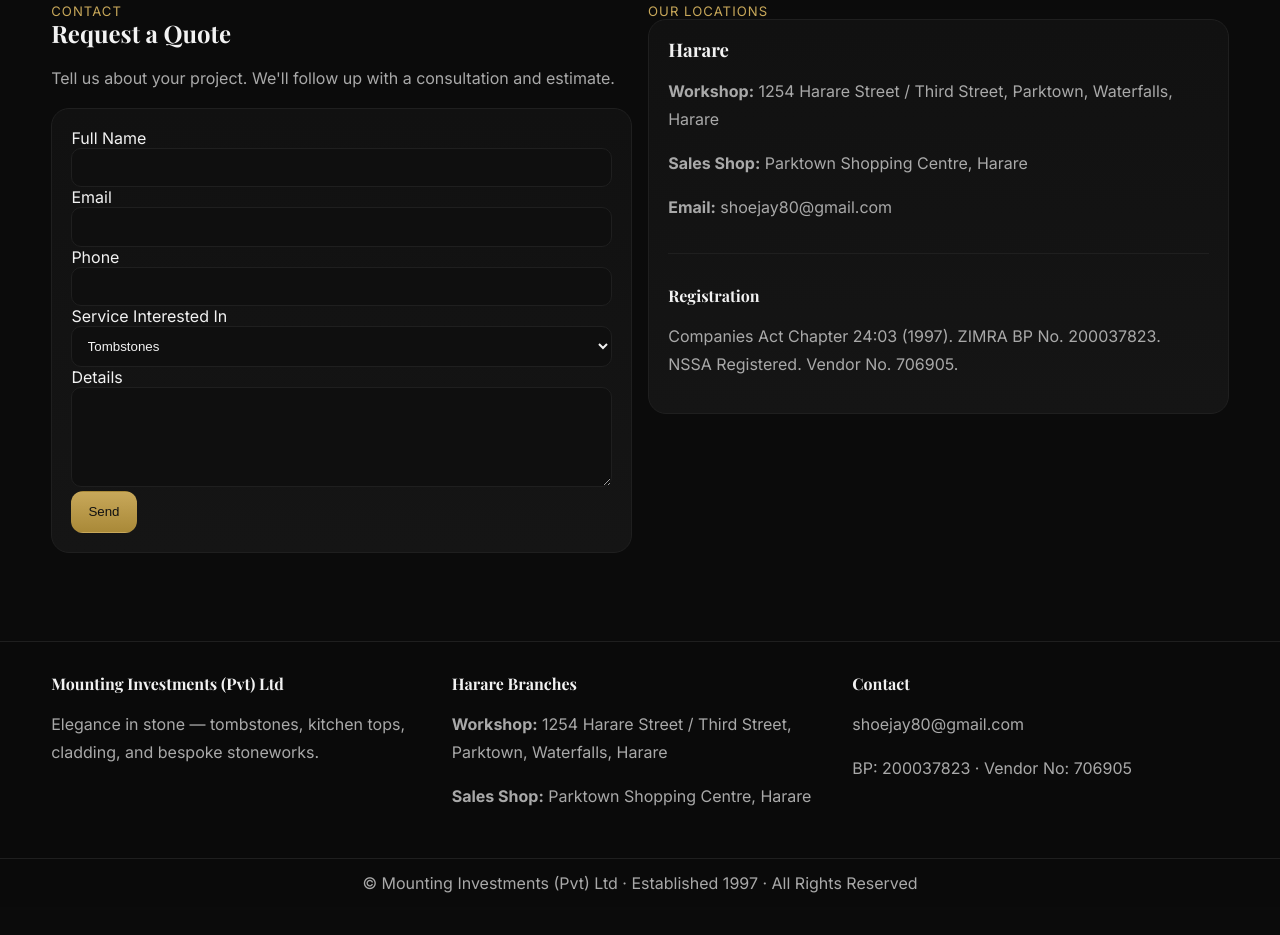
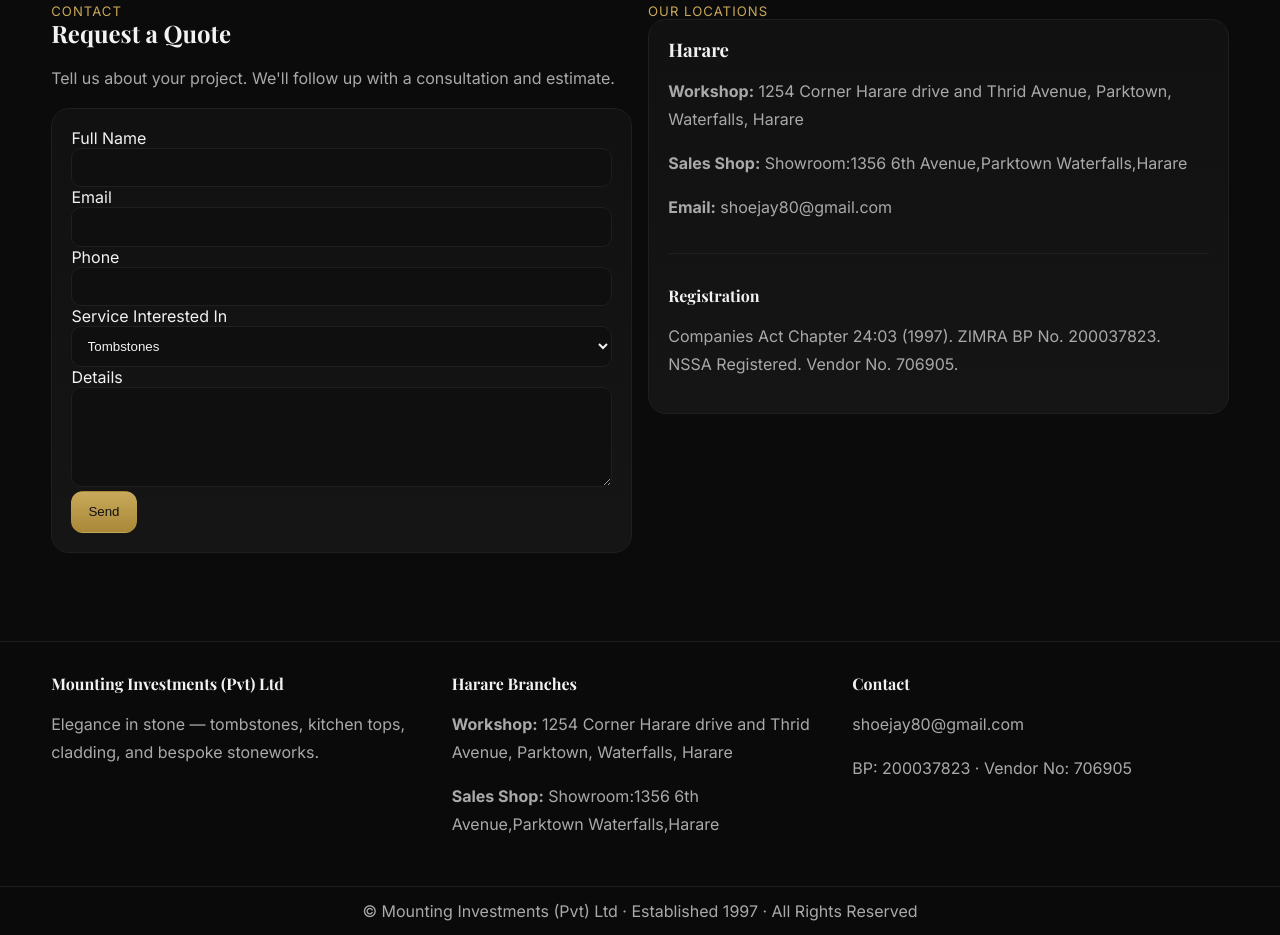
Before and after one commit to Naitimalvin/Mounting-Investments, a plain HTML site: page contact.html in a window 1280 px wide. Shown: the part 759-1694 px from the top of the page. Before the commit the page ends 1666 px from the top, so only its background shows below. Drawn offline with nearby package versions, Linux system fonts and the light colour scheme.

Commit message:
Add files via upload

```diff
--- a/contact.html
+++ b/contact.html
@@ -56,8 +56,8 @@
       <div class="kicker">Our Locations</div>
       <div class="card">
         <h3>Harare</h3>
-        <p><strong>Workshop:</strong> 1254 Harare Street / Third Street, Parktown, Waterfalls, Harare</p>
-        <p><strong>Sales Shop:</strong> Parktown Shopping Centre, Harare</p>
+        <p><strong>Workshop:</strong> 1254 Corner Harare drive and Thrid Avenue, Parktown, Waterfalls, Harare</p>
+        <p><strong>Sales Shop:</strong> Showroom:1356 6th Avenue,Parktown Waterfalls,Harare</p>
         <p><strong>Email:</strong> <a href="mailto:shoejay80@gmail.com">shoejay80@gmail.com</a></p>
         <hr class="hr"/>
         <h4>Registration</h4>
@@ -75,8 +75,8 @@
     </div>
     <div>
       <h4>Harare Branches</h4>
-      <p><strong>Workshop:</strong> 1254 Harare Street / Third Street, Parktown, Waterfalls, Harare</p>
-      <p><strong>Sales Shop:</strong> Parktown Shopping Centre, Harare</p>
+      <p><strong>Workshop:</strong> 1254 Corner Harare drive and Thrid Avenue, Parktown, Waterfalls, Harare</p>
+      <p><strong>Sales Shop:</strong> Showroom:1356 6th Avenue,Parktown Waterfalls,Harare</p>
     </div>
     <div>
       <h4>Contact</h4>
```
